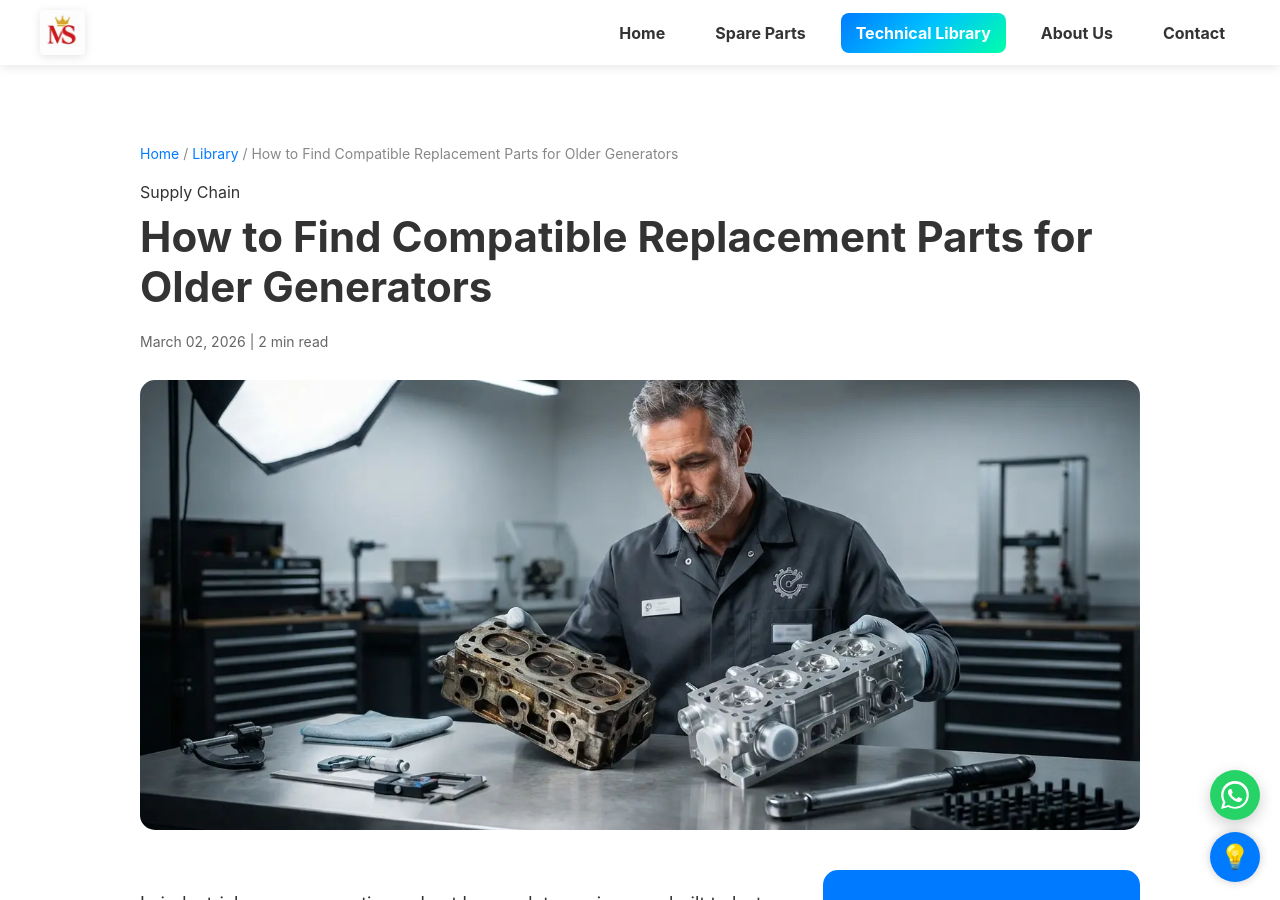
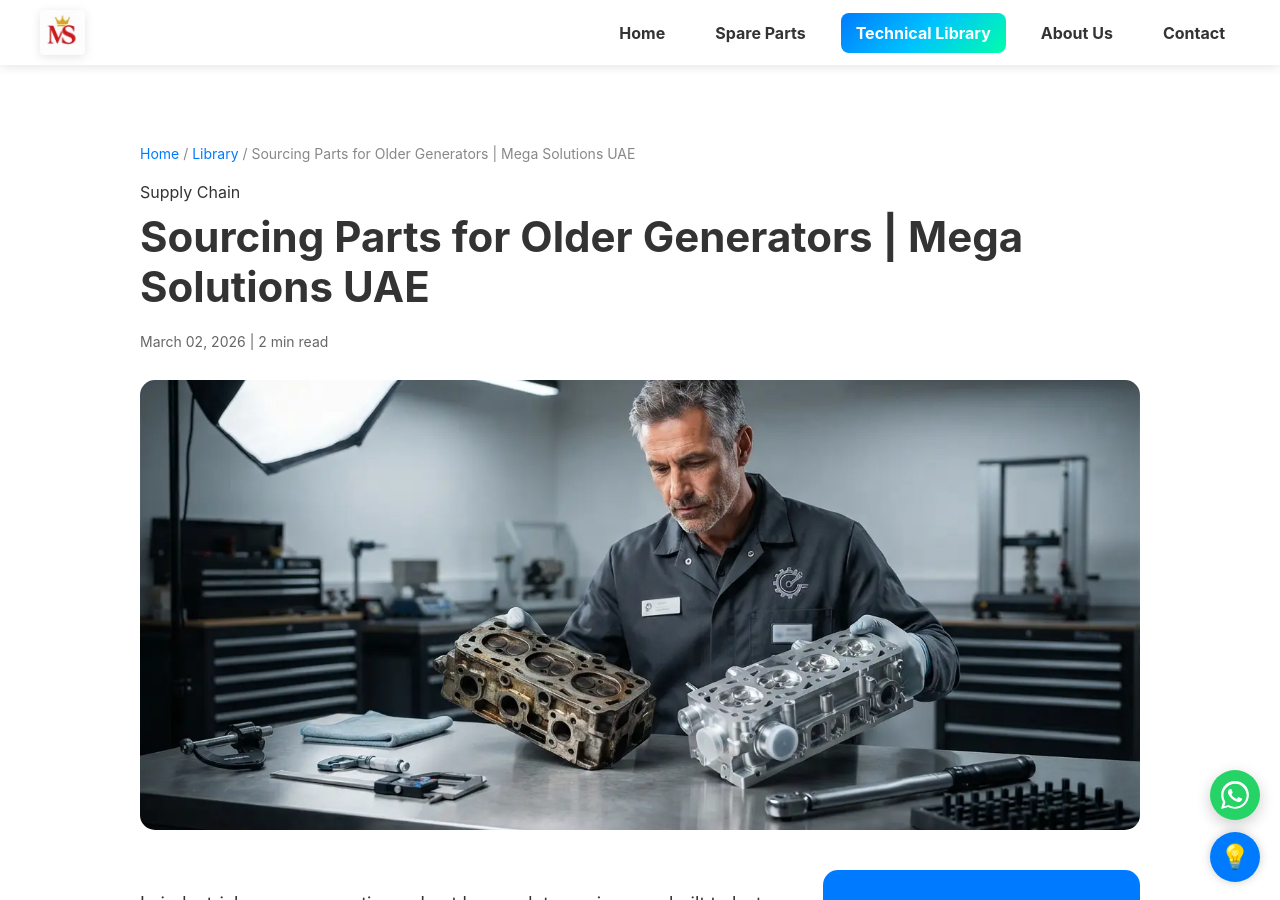
Before and after one commit to Khisal786/Mega-Solutions-UAE, a Jekyll site: the page built from _posts/2026-03-02-how-to-find-compatible-replacement-parts-for-older-generators.md, in a window 1280 px wide and 900 px high. Built offline with Jekyll 4.4.1, drawn with Linux system fonts in a browser that asks for light colours.

Commit message:
Update title for blog post on generator parts

```diff
--- a/_posts/2026-03-02-how-to-find-compatible-replacement-parts-for-older-generators.md
+++ b/_posts/2026-03-02-how-to-find-compatible-replacement-parts-for-older-generators.md
@@ -1,6 +1,6 @@
 ---
 layout: post
-title: "How to Find Compatible Replacement Parts for Older Generators"
+title: "Sourcing Parts for Older Generators | Mega Solutions UAE"
 date: 2026-03-02
 image: /assets/images/blog/compatible-parts-older-generators.webp
 description: "An expert sourcing guide for finding exact-match compatible replacement parts for legacy industrial gas generators and older engine series."
```
